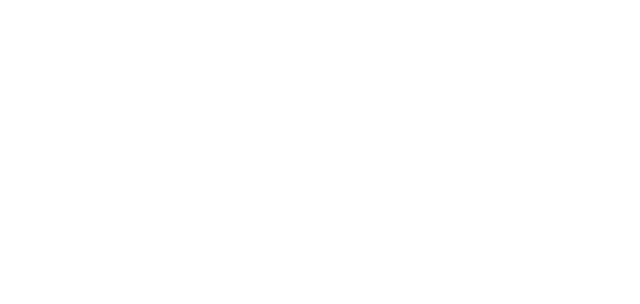
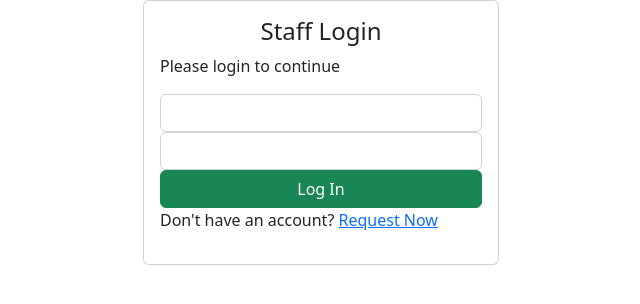
Before and after one commit to Trevor97/Leave-Management-System, a PHP site: page / in a window 1280 px wide. Before the commit the part shown is empty. Shown: the top 304 px of the page, without its empty margins (319-959 px from the left). Run offline with PHP 8.4, Linux system fonts and the light colour scheme.

Commit message:
login form frontend

```diff
--- a/index.php
+++ b/index.php
@@ -4,11 +4,32 @@
     <meta charset="UTF-8">
     <meta http-equiv="X-UA-Compatible" content="IE=edge">
     <meta name="viewport" content="width=device-width, initial-scale=1.0">
-    <link rel="stylesheet" href="https://fonts.googleapis.com/css?family=Poppins">
-    <link rel="stylesheet" href="https://fonts.googleapis.com/css?family=Poppins">
+    <link rel="stylesheet" href="https://fonts.googleapis.com/css?family=Poppins:100,200,300,400,500,600,700,800,900">
+    <link href="https://cdn.jsdelivr.net/npm/bootstrap@5.2.2/dist/css/bootstrap.min.css" rel="stylesheet">
+    <link rel="stylesheet" href="style/style.css">
     <title>Login | Rhino Leave Management System</title>
 </head>
 <body>
-
+    <div class="container">
+        <div class="row">
+            <div class="col-md-4 offset-md-4">
+                <div class="card login-card">
+                    <div class="card-body">
+                        <h4 class="header-text text-center">Staff Login</h4>
+                        <p>Please login to continue</p>
+                        <form action="" method="post" class="form-group">
+                            <input type="email" name="email" id="email" class="form-control login-input" required>
+                            <input type="password" name="password" id="password" class="form-control login-input" required>
+                            <div class="d-grid gap-2">
+                                <button class="btn btn-success login-input" type="button">Log In</button>
+                            </div>
+                        </form>
+                        <p class="sub-text">Don't have an account? <a href="">Request Now</a></p>
+                    </div>
+                </div>
+            </div>
+        </div>
+    </div>
+    <script src="https://cdn.jsdelivr.net/npm/bootstrap@5.2.2/dist/js/bootstrap.bundle.min.js"></script>
 </body>
 </html>
```
